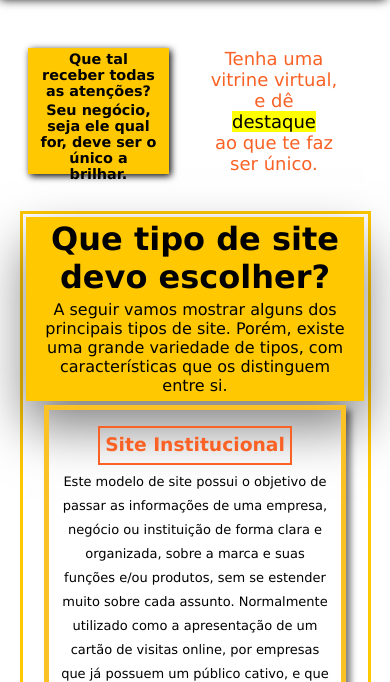
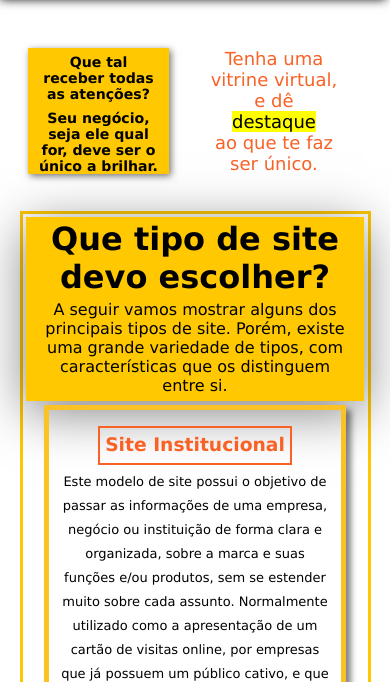
Before and after one commit to CarlaGRibeiro/alavanque, a website: page index.html in a window 390 px wide. Shown: the part 162-844 px from the top of the page. Drawn offline with nearby package versions, Linux system fonts and the light colour scheme.

Commit message:
layout: correção da responsividade : slogans

```diff
--- a/css/style-v2.css
+++ b/css/style-v2.css
@@ -214,7 +214,7 @@ h2 {
 .opening {
     width: 100%;
     background-color: var(--corFundoA);
-    box-shadow: 0px 25px 50px rgba(0, 0, 0, 0.514);
+    box-shadow: 0px 10px 50px rgba(0, 0, 0, 0.514);
     padding: 0.9%;
     text-align: center;
     display: flex;
@@ -481,8 +481,6 @@ footer {
     section.other-services {
 
         margin: 3% 2%;
-
-
     }
 }
 
@@ -508,7 +506,7 @@ footer {
 
     .reason {
         width: 99%;
-        height:auto;
+        height: auto;
         font-size: 50%;
         justify-content: center;
         align-items: center;
@@ -537,10 +535,7 @@ footer {
     .group-slogan {
         width: 90%;
         height: 20vh;
-
     }
-
-
 
     .slogans {
         padding: 0.5%;
@@ -549,23 +544,19 @@ footer {
         margin: auto;
         font-size: 90%;
         display: flex;
-        gap: 10px;
-        box-shadow: 2px 2px 7px black;
-    }
-
-    .slogans>p {
-        font-size: 100%;
+        flex-direction: column;
+        gap: 5px;
+        box-shadow: 2px 2px 7px rgba(0, 0, 0, 0.548);
     }
 
     .slogan-comp {
         padding: 1%;
-        width: 80%;
+        width: 90%;
         height: auto;
         color: black;
-        font-size: 2em;
+        font-size: 1.5em;
         text-align: center;
-        display: flex;
-        flex-direction: column;
+
     }
 
     .slogan-resp {
```
